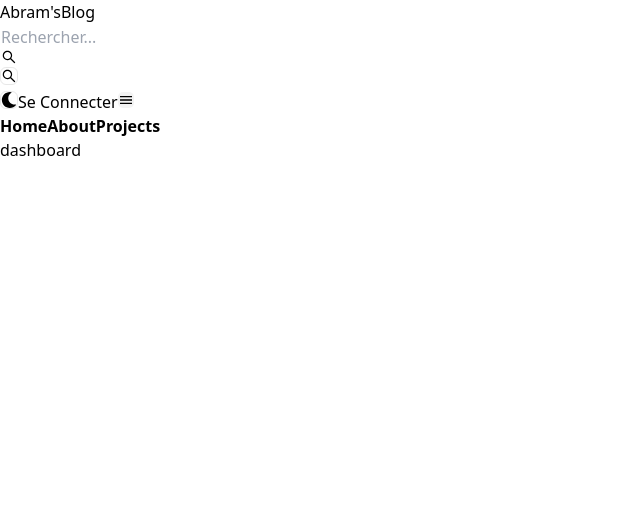
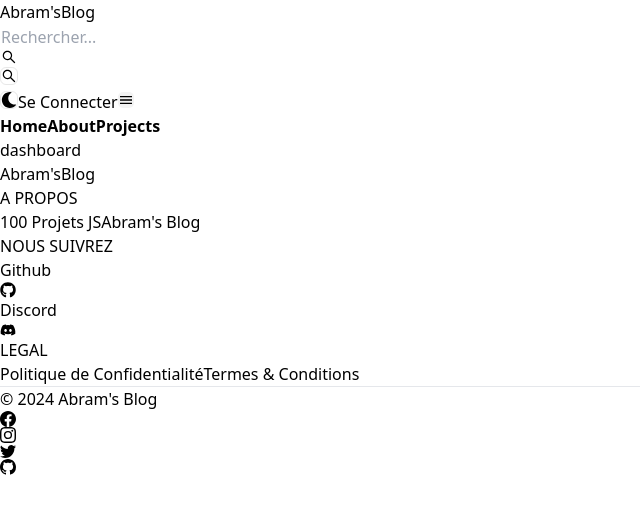
Before and after one commit to Kabesa-abraham/com.kabesaAbraham.MernBlog1.1, a React (Vite) app in the folder frontEnd/: page /dashboard in a window 1280 px wide. Shown: the top 512 px of the page, without its empty margins (0-640 px from the left). Built offline with nearby package versions, Linux system fonts and the light colour scheme.

Commit message:
Création et Ajout du composant Footer

```diff
--- a/frontEnd/src/App.jsx
+++ b/frontEnd/src/App.jsx
@@ -6,6 +6,7 @@
 import Projects from './Pages/Projects';
 import Dashboard from './Pages/Dashboard';
 import Header from './Components/Header/Header';
+import Footer from './Components/footer/Footer';
 
 function App() {
   return (
@@ -19,6 +20,7 @@
       <Route path='/projects' element={<Projects/>} />
       <Route path='/dashboard' element={<Dashboard/>} />
     </Routes>
+       <Footer/>
    </BrowserRouter>
   )
 }
--- /dev/null
+++ b/frontEnd/src/Components/footer/Footer.jsx
@@ -0,0 +1,80 @@
+import React from 'react'
+import './footer.css'
+import { Link } from 'react-router-dom'
+import { FaGithub ,FaDiscord } from "react-icons/fa";
+import {BsFacebook,BsInstagram,BsTwitter ,BsGithub} from 'react-icons/bs'
+
+const Footer = () => {
+  return (
+    <footer className='border border-t-4 border-t-pink-500 rounded-md py-10 px-4' >
+      <div className='w-full max-w-7xl mx-auto' >
+        <div className='grid w-full justify-between sm:flex md:grid-cols-1' >
+            <div className='mt-2' >
+              <Link to="/" className='self-center whitespace-nowrap text-lg sm:text-xl font-semibold' >
+                  <span className='px-2 py-1 bg-gradient-to-r from-blue-600 via-indigo-600 to-pink-500 text-white
+                  rounded-lg
+                ' >Abram's</span>Blog
+              </Link>
+            </div>
+
+            <div className='grid grid-cols-2 gap-3 sm:mt-4 sm:grid-cols-3 sm:gap-6' >
+
+              <div className='flex flex-col aboutContainer' >
+                <h1 className='text-xl font-bold text-gray-500 my-3' >A PROPOS</h1>
+                <div className='flex flex-col gap-4 text-lg font-semibold text-gray-400' >
+                  <span>
+                    <a href="/#" target='_blank'>100 Projets JS</a>
+                  </span>
+                  <span>
+                    <a href="/about" target='_blank'>Abram's Blog</a>
+                  </span>
+                </div>
+              </div>
+
+              <div className='flex flex-col followContainer' >
+                <h1 className='text-xl font-bold text-gray-500 my-3' >NOUS SUIVREZ</h1>
+                <div className='flex flex-col gap-4 text-lg font-semibold text-gray-400' >
+                  <span>
+                    <a href="https://www.github.com/kabesayebula" target='_blank'
+                       className='flex gap-3 items-center' >Github <FaGithub/></a>
+                  </span>
+                  <span>
+                    <a href="/#" target='_blank'
+                      className='flex gap-3 items-center'>Discord <FaDiscord/></a>
+                  </span>
+                </div>
+              </div>
+
+              <div className='flex flex-col legalContainer' >
+                <h1 className='text-xl font-bold text-gray-500 my-3' >LEGAL</h1>
+                <div className='flex flex-col gap-4 text-lg font-semibold text-gray-400' >
+                  <span>
+                    <a href="/#" target='_blank'> Politique de Confidentialité</a>
+                  </span>
+                  <span>
+                    <a href="/about" target='_blank'>Termes &amp; Conditions</a>
+                  </span>
+                </div>
+              </div>
+
+            </div>
+        </div>
+
+       <hr className='my-5' />
+
+        <div className='w-full sm:flex sm:items-center sm:justify-between' >
+          <a href='#' className='text-gray-400 text-xl '>&#169; {new Date().getFullYear()} Abram's Blog  </a>
+          <div className='flex gap-6 sm:gap-11 sm:mt-0 mt-4 text-3xl sm:justify-center text-gray-400' >
+             <a href="#"><BsFacebook/></a>
+             <a href="#"><BsInstagram/></a>
+             <a href="#"><BsTwitter/></a>
+             <a href="#"><BsGithub/></a>
+          </div>
+        </div>
+
+      </div>
+    </footer>
+  )
+}
+
+export default Footer
```
Also changed, not shown: frontEnd/src/Components/footer/footer.css (added).
